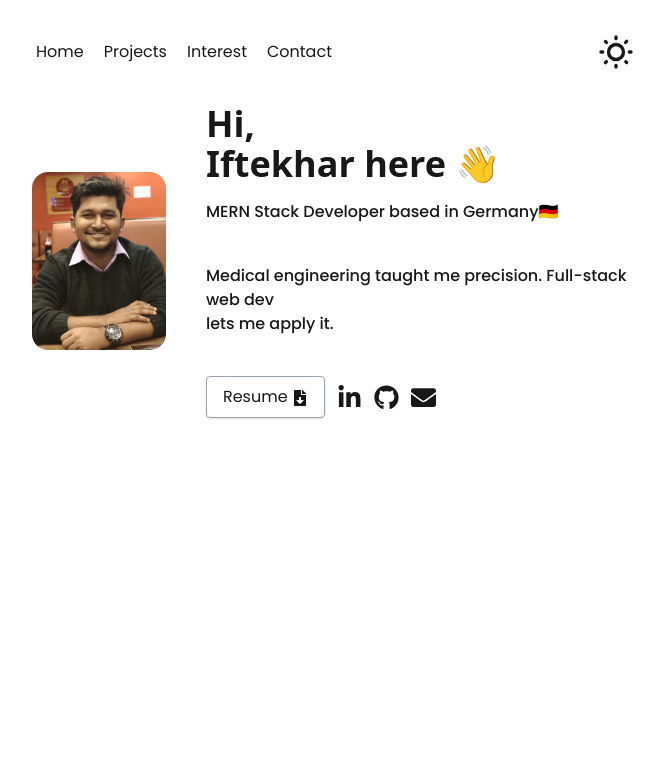
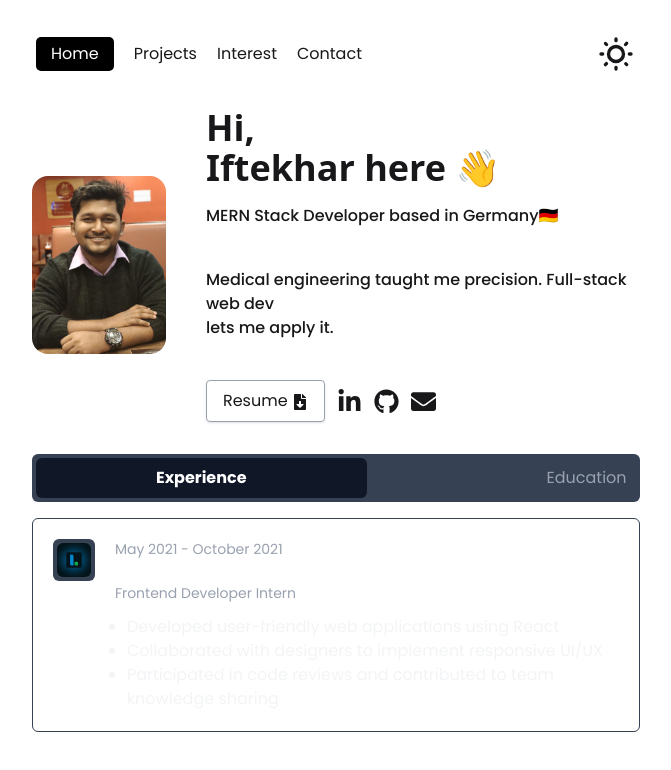
Before and after one commit to iftekhar08019/portfolio-joy, a React (Vite) app: page / in a window 1280 px wide. Shown: the top 770 px of the page, without its empty margins (304-975 px from the left). Built offline with nearby package versions, Linux system fonts and the light colour scheme; a web font is replaced by a local one.

Commit message:
work experience section added

```diff
--- a/src/components/common/Navbar.jsx
+++ b/src/components/common/Navbar.jsx
@@ -3,7 +3,7 @@ import { NavLink } from "react-router";
 
 const Navbar = () => {
   return (
-    <div className="flex justify-between items-center py-8 px-5">
+    <div className="flex justify-between items-center py-8 px-5 sticky top-0 z-50">
       <div className="flex gap-5 justify-start items-center">
         <NavLink to={"/"}>Home</NavLink>
         <NavLink to={"/projects"}>Projects</NavLink>
--- /dev/null
+++ b/src/components/common/WorkEdu.jsx
@@ -0,0 +1,90 @@
+import React, { useState } from "react";
+import DuoneosLogo from "../../assets/duoneos_logo.jpeg";
+const ExperienceTabs = () => {
+  const [activeTab, setActiveTab] = useState("work");
+
+  return (
+    <div>
+      <div className="flex justify-around gap-15 bg-gray-700 text-gray-400 rounded-md p-1 mt-8">
+        <button
+          className={`rounded-md px-30 ${
+            activeTab === "work" ? "bg-gray-900 text-white font-bold px-30" : ""
+          }`}
+          onClick={() => setActiveTab("work")}
+        >
+          Experience
+        </button>
+        <button
+          className={`p-2 rounded-md px-30 ${
+            activeTab === "education"
+              ? "bg-gray-900 text-white font-bold px-30"
+              : ""
+          }`}
+          onClick={() => setActiveTab("education")}
+        >
+          Education
+        </button>
+      </div>
+
+      <div className="mt-4 border-1 border-gray-700 p-5 rounded-md">
+        {activeTab === "work" ? (
+          <div className="flex items-start gap-5 ">
+            <div className="bg-gray-700 p-1 rounded-md">
+              <img
+                src={DuoneosLogo}
+                className="w-10 rounded-md"
+                alt="Duoneos Logo"
+              />
+            </div>
+            <div>
+              <div className="text-sm text-gray-400">
+                <p>May 2021 - October 2021 </p>
+                <h2 className="text-base font-bold text-white">Duoneos</h2>
+                <p>Frontend Developer Intern</p>
+              </div>
+              <ul className="list-disc pl-3 mt-3 text-gray-100">
+                <li>Developed user-friendly web applications using React</li>
+                <li>
+                  Collaborated with designers to implement responsive UI/UX
+                </li>
+                <li>
+                  Participated in code reviews and contributed to team knowledge
+                  sharing
+                </li>
+              </ul>
+            </div>
+          </div>
+        ) : (
+          <div className="flex items-start gap-5 ">
+            <div className="bg-gray-700 p-1 rounded-md">
+              <img
+                src={DuoneosLogo}
+                className="w-10 rounded-md"
+                alt="Duoneos Logo"
+              />
+            </div>
+            <div>
+              <div className="text-sm text-gray-400">
+                <p>May 2021 - October 2021 </p>
+                <h2 className="text-base font-bold text-white">Duoneos</h2>
+                <p>Frontend Developer Intern</p>
+              </div>
+              <ul className="list-disc pl-3 mt-3 text-gray-100">
+                <li>Developed user-friendly web applications using React</li>
+                <li>
+                  Collaborated with designers to implement responsive UI/UX
+                </li>
+                <li>
+                  Participated in code reviews and contributed to team knowledge
+                  sharing
+                </li>
+              </ul>
+            </div>
+          </div>
+        )}
+      </div>
+    </div>
+  );
+};
+
+export default ExperienceTabs;
--- a/src/index.css
+++ b/src/index.css
@@ -1,5 +1,5 @@
-@import url('https://fonts.googleapis.com/css2?family=DynaPuff:wght@400..700&display=swap');
-@import url('https://fonts.googleapis.com/css2?family=Poppins:ital,wght@0,100;0,200;0,300;0,400;0,500;0,600;0,700;0,800;0,900;1,100;1,200;1,300;1,400;1,500;1,600;1,700;1,800;1,900&display=swap');
+@import url("https://fonts.googleapis.com/css2?family=DynaPuff:wght@400..700&display=swap");
+@import url("https://fonts.googleapis.com/css2?family=Poppins:ital,wght@0,100;0,200;0,300;0,400;0,500;0,600;0,700;0,800;0,900;1,100;1,200;1,300;1,400;1,500;1,600;1,700;1,800;1,900&display=swap");
 @import "tailwindcss";
 @plugin "daisyui";
 
@@ -48,11 +48,11 @@ body {
   top: 0;
   left: 0;
 
-  height: 6px;    /* thicker */
+  height: 6px; /* thicker */
   width: 0;
 
   /* neutral-400 → neutral-600 */
-  background: linear-gradient(to right, #9CA3AF, #4B5563);
+  background: linear-gradient(to right, #9ca3af, #4b5563);
 
   /* rounded-2xl on top corners */
   border-top-left-radius: 16px;
@@ -68,10 +68,10 @@ body {
   top: 0;
   right: 0;
 
-  width: 6px;    /* thicker */
+  width: 6px; /* thicker */
   height: 0;
 
-  background: linear-gradient(to bottom, #9CA3AF, #4B5563);
+  background: linear-gradient(to bottom, #9ca3af, #4b5563);
 
   border-top-right-radius: 16px;
   border-bottom-right-radius: 16px;
@@ -85,10 +85,10 @@ body {
   bottom: 0;
   right: 0;
 
-  height: 6px;    /* thicker */
+  height: 6px; /* thicker */
   width: 0;
 
-  background: linear-gradient(to left, #9CA3AF, #4B5563);
+  background: linear-gradient(to left, #9ca3af, #4b5563);
 
   border-bottom-left-radius: 16px;
   border-bottom-right-radius: 16px;
@@ -102,10 +102,10 @@ body {
   bottom: 0;
   left: 0;
 
-  width: 6px;    /* thicker */
+  width: 6px; /* thicker */
   height: 0;
 
-  background: linear-gradient(to top, #9CA3AF, #4B5563);
+  background: linear-gradient(to top, #9ca3af, #4b5563);
 
   border-top-left-radius: 16px;
   border-bottom-left-radius: 16px;
@@ -115,30 +115,38 @@ body {
 
 /* 6) Keyframes */
 @keyframes draw-top {
-  to { width: 100%; }
+  to {
+    width: 100%;
+  }
 }
 @keyframes draw-right {
-  to { height: 100%; }
+  to {
+    height: 100%;
+  }
 }
 @keyframes draw-bottom {
-  to { width: 100%; }
+  to {
+    width: 100%;
+  }
 }
 @keyframes draw-left {
-  to { height: 100%; }
+  to {
+    height: 100%;
+  }
 }
 
 /* 7) Animate on hover in sequence */
 .hover-trigger:hover .border-overlay::before {
-  animation: draw-top    0.4s ease-in-out forwards;
+  animation: draw-top 0.4s ease-in-out forwards;
 }
 .hover-trigger:hover .border-overlay::after {
-  animation: draw-right  0.4s ease-in-out 0.4s forwards;
+  animation: draw-right 0.4s ease-in-out 0.4s forwards;
 }
 .hover-trigger:hover .border-overlay .bottom-bar {
   animation: draw-bottom 0.4s ease-in-out 0.8s forwards;
 }
 .hover-trigger:hover .border-overlay .left-bar {
-  animation: draw-left   0.4s ease-in-out 1.2s forwards;
+  animation: draw-left 0.4s ease-in-out 1.2s forwards;
 }
 
 /* 8) Reset immediately on mouse-leave */
@@ -162,3 +170,17 @@ body {
   opacity: 1;
   transform: scale(1);
 }
+
+.active {
+  border-radius: 5px;
+  background-color: black;
+  color: white;
+  margin: 5px 0px;
+  padding: 5px 15px;
+}
+
+.middle-border {
+  border-left: #4b5563 1px solid;
+  position: relative;
+  right: 50px;
+}
--- /dev/null
+++ b/src/pages/Education.jsx
@@ -0,0 +1,11 @@
+import React from 'react';
+
+const Education = () => {
+    return (
+        <div>
+            <h1>Education</h1>
+        </div>
+    );
+};
+
+export default Education;
--- a/src/pages/Home.jsx
+++ b/src/pages/Home.jsx
@@ -1,10 +1,14 @@
 import React from 'react';
 import Hero from '../components/common/Hero';
+import WorkEdu from '../components/common/WorkEdu';
+import { Outlet } from 'react-router';
 
 const Home = () => {
     return (
         <div className='container mx-auto px-4'>
             <Hero></Hero>
+            <WorkEdu></WorkEdu>
+            <Outlet></Outlet>
         </div>
     );
 };
--- a/src/routes/routes.js
+++ b/src/routes/routes.js
@@ -1,5 +1,6 @@
 import { createBrowserRouter } from "react-router";
 import MainLayout from "../components/layout/MainLayout";
+import Education from "../pages/Education";
 
 const router = createBrowserRouter ([
     {
@@ -10,6 +11,11 @@ const router = createBrowserRouter ([
         index: true,
         Component: MainLayout,
     }
+    ,
+    {
+        path: "/education",
+        Component: Education,
+    }
 ])
 
 export default router;
```
Also changed, not shown: src/assets/duoneos_logo.jpeg (added).
